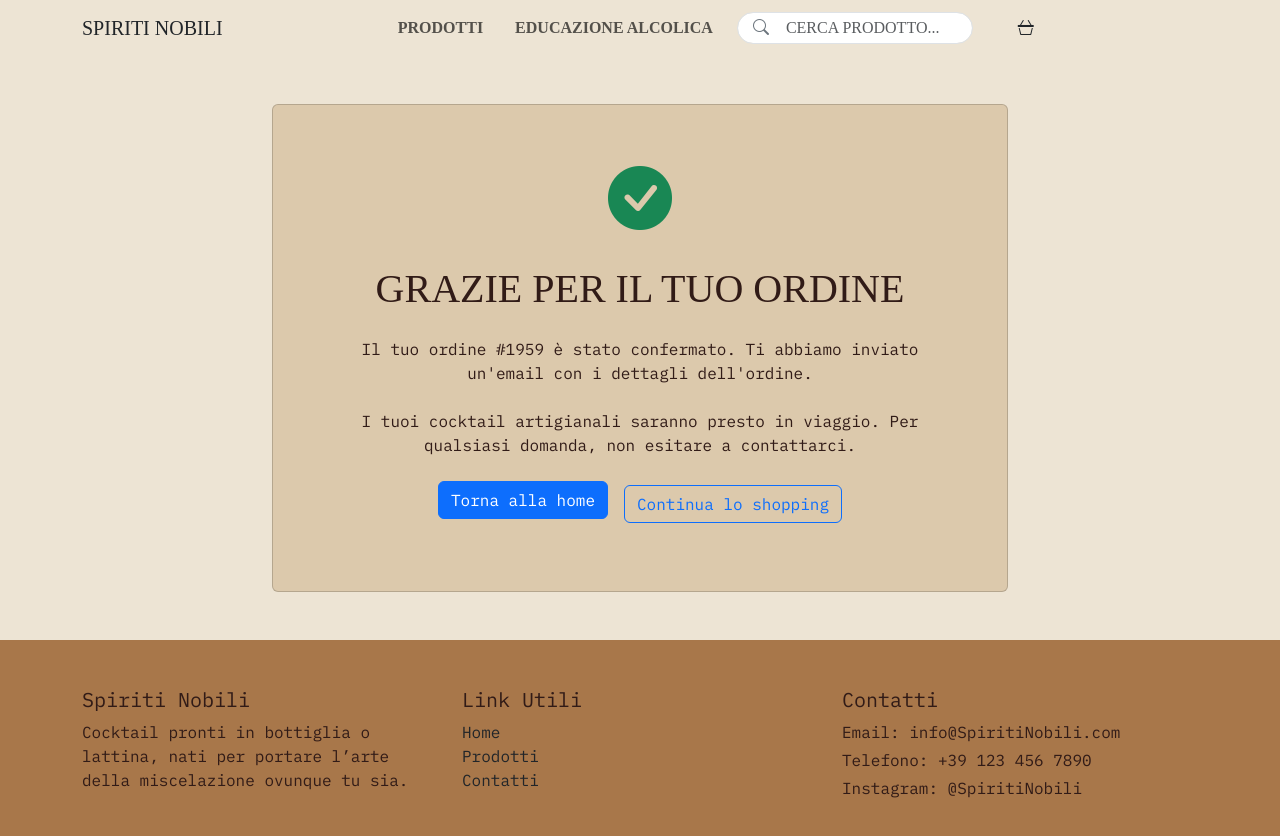
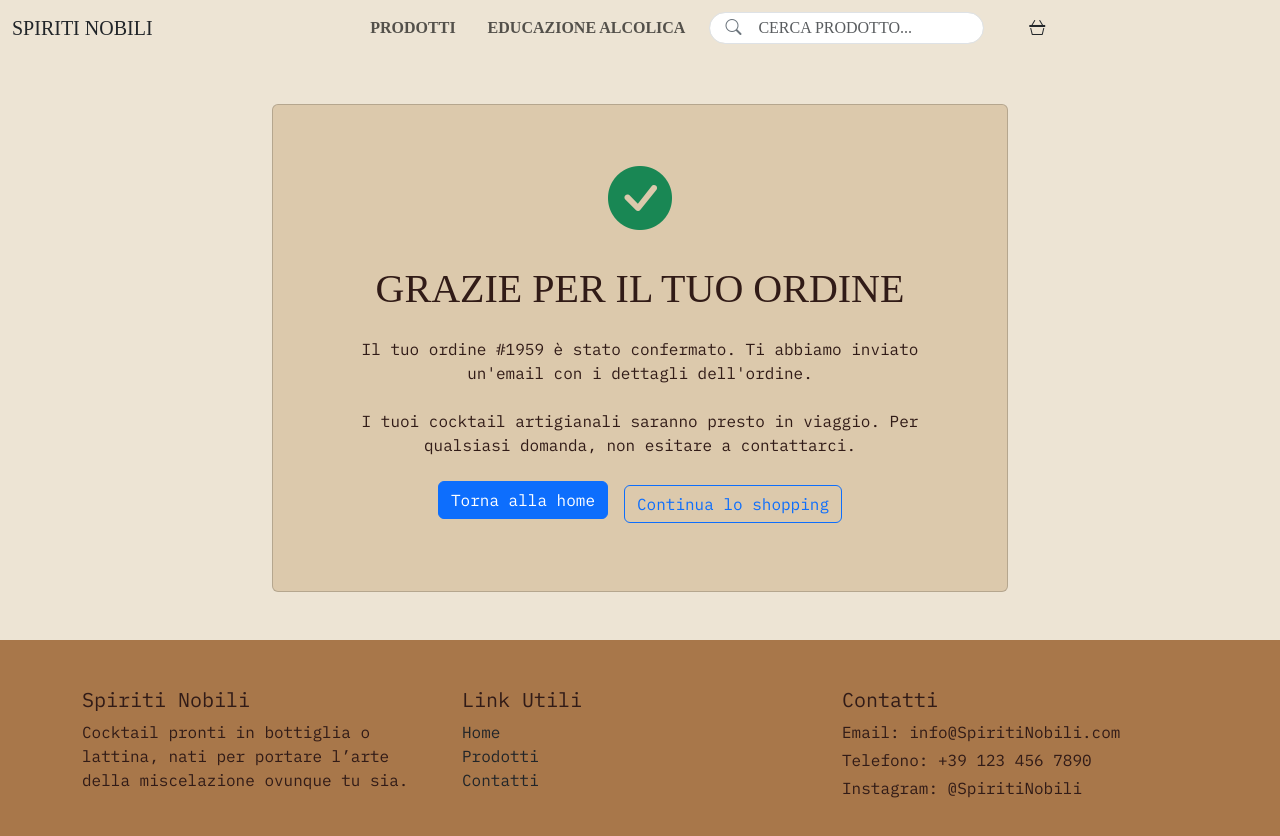
Before and after one commit to flabodi/capstone, a React (Vite) app: page /thank-you in a window 1280 px wide. Shown: the top 836 px of the page. Built offline with nearby package versions, Linux system fonts and the light colour scheme; a web font is replaced by a local one.

Commit message:
feat: Aggiungi stili per la navbar e modifica il contenitore per una migliore responsività

```diff
--- a/src/App.css
+++ b/src/App.css
@@ -52,6 +52,15 @@ footer {
     no-repeat center center;
   background-size: cover;
   flex-shrink: 0;
+}
+
+
+.navbar-collapse.collapse.show {
+  background-color: #a8774a;
+  margin: 0 !important;
+  padding-left: 0 !important;
+  padding-right: 0 !important;
+  width: 100vw;
 }
 
 .home-row {
--- a/src/components/Mynavbar.jsx
+++ b/src/components/Mynavbar.jsx
@@ -42,7 +42,7 @@ function MyNavbar() {
     <div className="w-100">
       {/* Navbar */}
       <Navbar expand="md" className="w-100 rounded-0">
-        <Container>
+        <Container fluid >
           <Navbar.Brand as={Link} to="/" className="text-dark">
             SPIRITI NOBILI
           </Navbar.Brand>
@@ -54,7 +54,7 @@ function MyNavbar() {
             <i className="bi bi-cup-straw text-dark"> </i>
           </Navbar.Toggle>
           <Navbar.Collapse id="basic-navbar-nav">
-            <Nav className="ms-3 w-100 justify-content-center align-items-center gap-3">
+            <Nav className=" w-100 justify-content-center align-items-center gap-3">
               <Nav.Link
                 as={Link}
                 to="/product"
```
